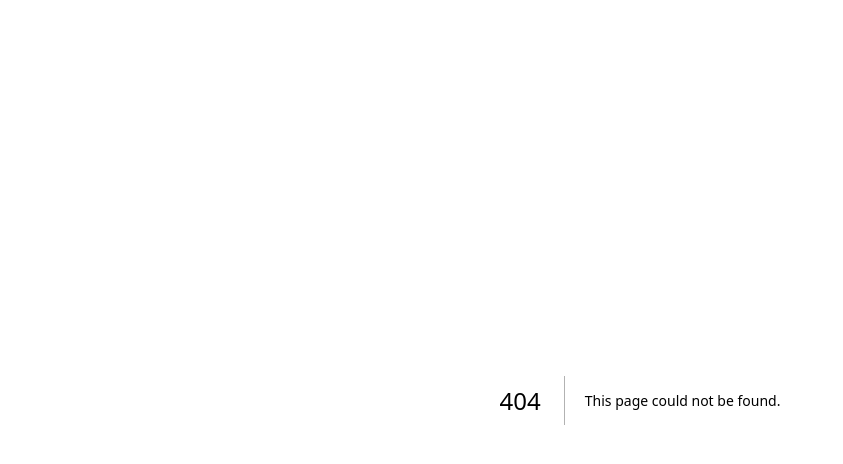
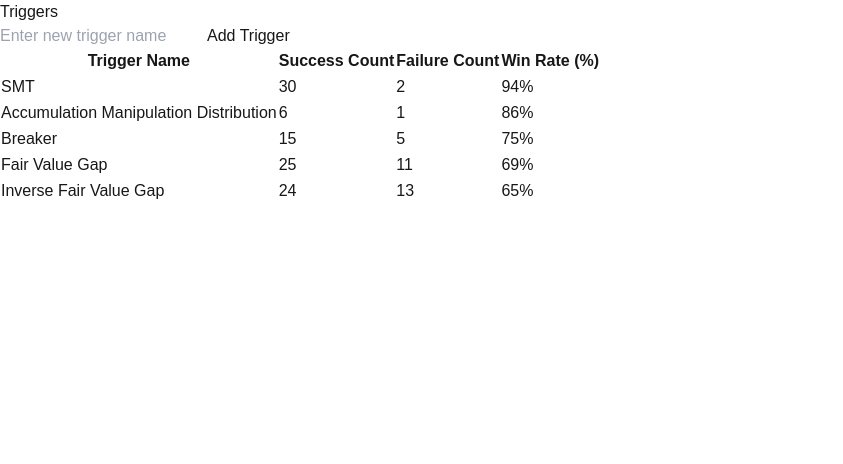
Before and after one commit to danieldenton/trading-journal, a Next.js app: page /triggers in a window 1280 px wide. Before the commit this address had no page. Shown: the top 464 px of the page, without its empty margins (0-843 px from the left). Built offline with nearby package versions, Linux system fonts and the light colour scheme.

Commit message:
triggers page

```diff
--- /dev/null
+++ b/src/app/triggers/page.tsx
@@ -0,0 +1,12 @@
+import NewTriggerInput from "../components/new-trigger-input";
+import TriggersTable from "../components/triggers-table";
+
+export default function TriggersPage() {
+  return (
+    <div className="p-6">
+      <h1 className="text-2xl font-bold mb-4">Triggers</h1>
+      <NewTriggerInput />
+      <TriggersTable />
+    </div>
+  );
+}
```
Also changed, not shown: src/app/trade/page.tsx (added, +8 -0 lines).
